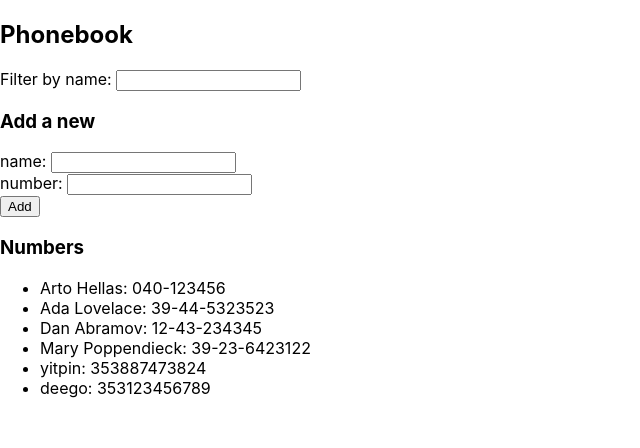
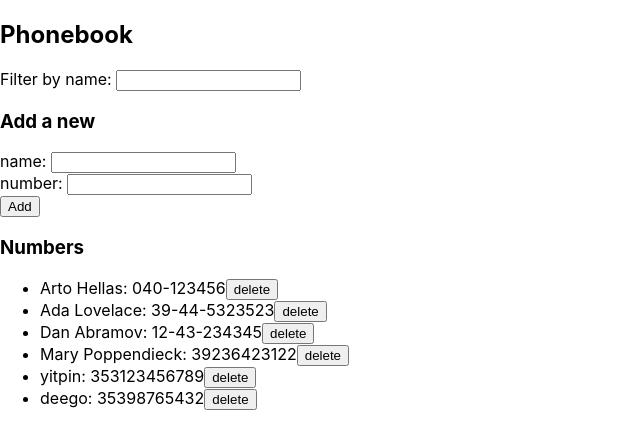
Before and after one commit to ypc-dev/fullstackopen2020, a React (Create React App) app in the folder part2/phonebook/: page / in a window 1280 px wide. Shown: the top 448 px of the page, without its empty margins (0-640 px from the left). Built offline with nearby package versions, Linux system fonts and the light colour scheme; data requests are answered from the project's data file.

Commit message:
Exercise 2.17

```diff
--- a/part2/phonebook/db.json
+++ b/part2/phonebook/db.json
@@ -17,17 +17,17 @@
     },
     {
       "name": "Mary Poppendieck",
-      "number": "39-23-6423122",
+      "number": "39236423122",
       "id": 4
     },
     {
       "name": "yitpin",
-      "number": "353887473824",
+      "number": "353123456789",
       "id": 5
     },
     {
       "name": "deego",
-      "number": "353123456789",
+      "number": "35398765432",
       "id": 6
     }
   ]
--- a/part2/phonebook/src/App.js
+++ b/part2/phonebook/src/App.js
@@ -3,21 +3,22 @@ import Persons from './components/Persons';
 import Filter from './components/Filter';
 import PersonForm from './components/PersonForm';
 import personService from './services/persons';
+import axios from 'axios';
 
 const App = () => {
   const [persons, setPersons] = useState([]);
-  const [ newName, setNewName ] = useState('');
-  const [ newNumber, setNewNumber ] = useState('');
-  const [ nameFilter, setNameFilter ] = useState('');
+  const [newName, setNewName] = useState('');
+  const [newNumber, setNewNumber] = useState('');
+  const [nameFilter, setNameFilter] = useState('');
   const filteredPersons = persons.filter(person => person.name.toLowerCase().includes(nameFilter));
 
   useEffect(() => {
     personService
-      .getAll()
+      .getPersons()
       .then(initialPersons => {
         setPersons(initialPersons);
       })
-  }, []);
+  });
 
   const addPerson = (event) => {
     event.preventDefault();
@@ -32,12 +33,24 @@ const App = () => {
       }
 
       personService
-        .create(personObject)
+        .createPerson(personObject)
         .then(returnedPerson => {
           setPersons(persons.concat(personObject));
           setNewName('');
           setNewNumber('');
         })
+    }
+  }
+
+  const deletePerson = (id) => {
+    const personToDelete = persons.find(person => person.id === id);
+
+    if (window.confirm(`Delete ${personToDelete.name}?`)) {
+      personService
+        .deletePerson(personToDelete.id)
+        .then(() => {
+          setPersons(persons.filter(person => person.id !== personToDelete.id));
+        });
     }
   }
 
@@ -65,7 +78,7 @@ const App = () => {
                   numberOnChange={handleNumberChange}
       />
       <h3>Numbers</h3>
-      <Persons persons={filteredPersons} />
+      <Persons persons={filteredPersons} onClick={deletePerson} />
     </div>
   )
 }
--- a/part2/phonebook/src/components/Persons.js
+++ b/part2/phonebook/src/components/Persons.js
@@ -1,18 +1,21 @@
 import React from 'react'
 
-const Persons = ({ persons }) => {
+const Persons = ({ persons, onClick }) => {
   return (
     <ul>
       {persons.map(person =>
-        <Person key={person.name} person={person} />
+        <Person key={person.name} person={person} onClick={onClick} />
       )}
     </ul>
   )
 }
 
-const Person = ({person}) => {
+const Person = ({ person, onClick }) => {
   return (
-    <li>{person.name}: {person.number}</li>
+    <li>
+      {person.name}: {person.number}
+      <button onClick={() => onClick(person.id)}>delete</button>
+    </li>
   )
 }
 
--- a/part2/phonebook/src/services/persons.js
+++ b/part2/phonebook/src/services/persons.js
@@ -1,15 +1,21 @@
 import axios from 'axios'
 const baseUrl = 'http://localhost:3001/persons'
 
-const getAll = () => {
+const getPersons = () => {
   const request = axios.get(baseUrl);
   return request.then(response => response.data);
 }
 
-const create = newObject => {
+const createPerson = newObject => {
   const request = axios.post(baseUrl, newObject);
   return request.then(response => response.data);
 }
 
+const deletePerson = (id) => {
+  return axios.delete(`${baseUrl}/${id}`);
+  // const request = axios.delete(`${baseUrl}/${id}`);
+  // return request.then(response => response.data);
+}
 
-export default { getAll, create }
+
+export default { getPersons, createPerson, deletePerson }
```
